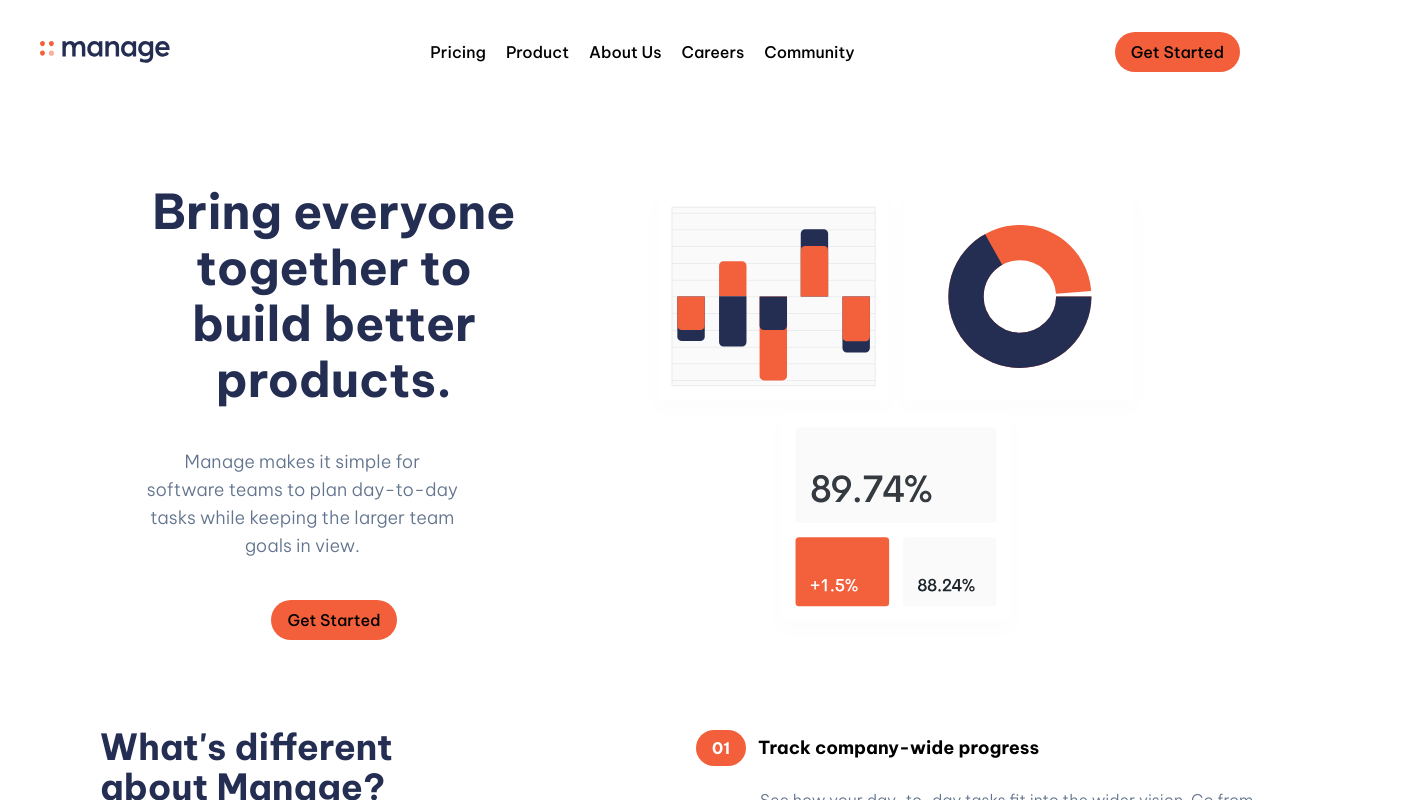
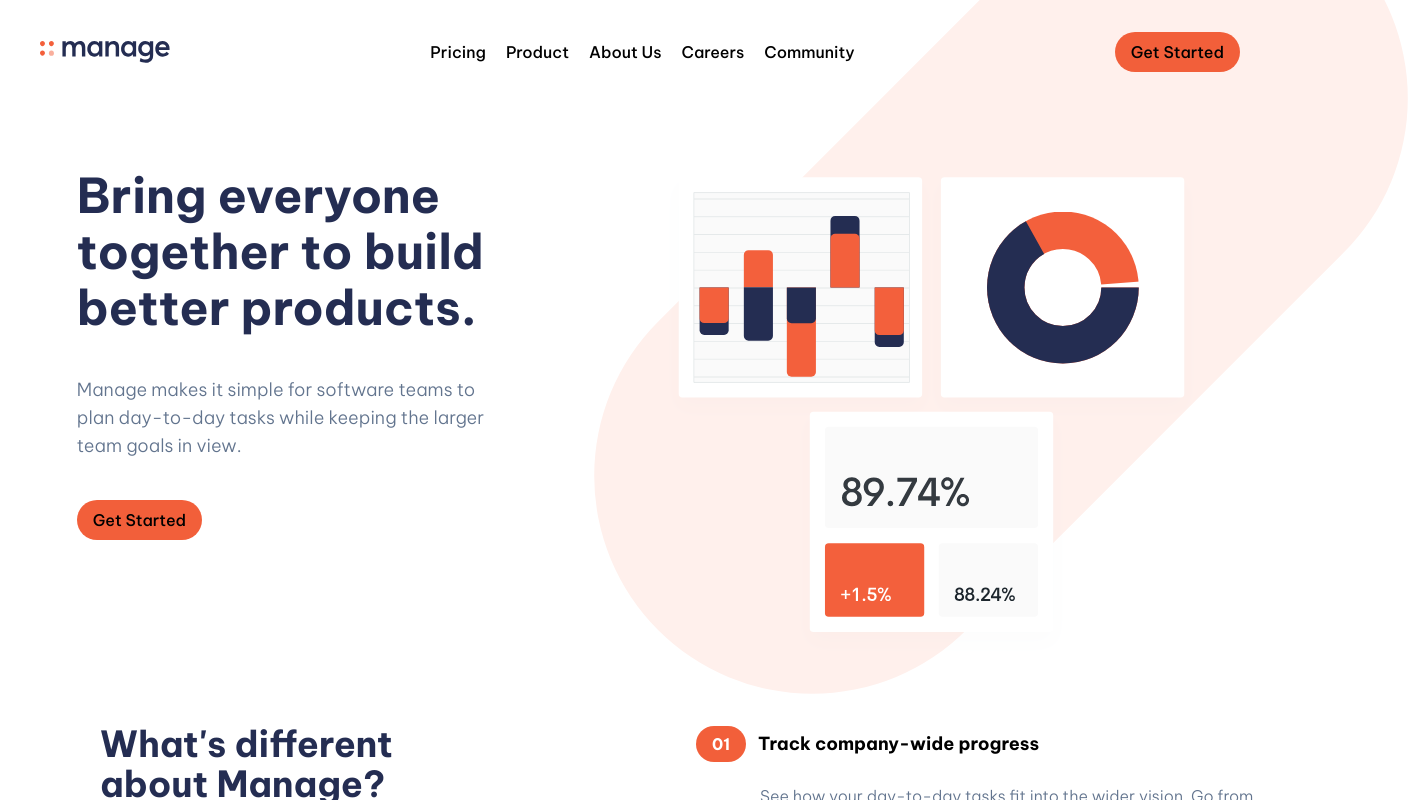
Before and after one commit to JanudaStack/manage-landing-page-main, a React (Vite) app: page / in a window 1280 px wide. Shown: the top 800 px of the page, 1408 px wide, since content can reach past the window. Built offline with nearby package versions, Linux system fonts and the light colour scheme.

Commit message:
feat: Enhance Hero Component layout and styling for improved responsiveness and user experience

```diff
--- a/src/components/Hero.jsx
+++ b/src/components/Hero.jsx
@@ -3,29 +3,31 @@ import React from 'react';
 const Hero = () => {
     return (
         <section>
-            <div className=" grid grid-cols-1 justify-center lg:grid-cols-2 lg:py-[5rem] lg:px-[8rem] overflow-x-hidden">
+            <div className=" grid grid-cols-1 gap-10 justify-center md:grid-cols-2 px-[2rem] md:py-[3rem] md:px-[4rem] lg:py-[5%] lg:px-[6%] overflow-x-hidden">
                 <div>
                     <img
                         src="/images/illustration-intro.svg"
                         alt="illus-intro-img"
                         className="w-full"
                     />
-                    {/* <img
+                    <img
                         src="/images/bg-tablet-pattern.svg"
                         alt="pattern-img"
-                        className="absolute -z-50 -top-50 -right-50"
-                    /> */}
+                        className="absolute -z-50 -top-30 md:-right-[10%] hidden md:block overflow-x-hidden"
+                    />
                 </div>
-                <div className="hero-content flex flex-col gap-10 lg:-order-1 lg:mr-25 px-4">
-                    <h1 className="hero-header text-[var(--blue-950)] text-2xl text-center lg:text-5xl font-bold lg:leading-14">
+                <div className="hero-content flex flex-col gap-10 md:-order-1 md:pr-8 lg:pr-[9%]">
+                    <h1 className="hero-header text-[var(--blue-950)] text-2xl text-center md:text-left md:text-3xl lg:text-5xl font-bold lg:leading-14">
                         Bring everyone together to build better products.
                     </h1>
-                    <p className="hero-paragraph text-center text-slate-500 lg:text-lg lg:w-5/6">
+                    <p className="hero-paragraph text-center text-slate-500 md:text-left lg:text-lg lg:w-5/6">
                         Manage makes it simple for software teams to plan
                         day-to-day tasks while keeping the larger team goals in
                         view.
                     </p>
-                    <button className="btn mx-auto">Get Started</button>
+                    <button className="btn mx-auto md:mx-0 md:mr-auto">
+                        Get Started
+                    </button>
                 </div>
             </div>
         </section>
--- a/src/index.css
+++ b/src/index.css
@@ -65,7 +65,7 @@ body {
 @layer components {
     /* Navbar */
     header {
-        @apply flex justify-between items-center py-8 px-5 lg:px-10 z-50 w-full;
+        @apply relative flex justify-between items-center py-8 px-5 lg:px-10 z-50 w-full;
 
         nav {
             @apply lg:w-full;
@@ -78,6 +78,8 @@ body {
     .section-grid {
         @apply grid grid-cols-1 lg:grid-cols-2;
     }
+
+    /* Hero Section */
 
     /* About Section */
     .about-content {
```
